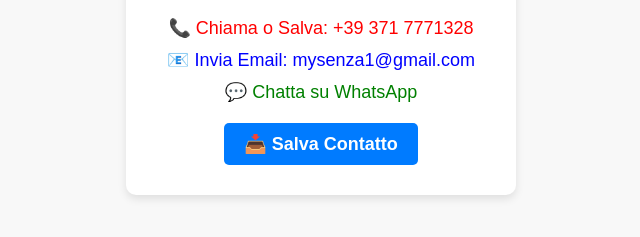
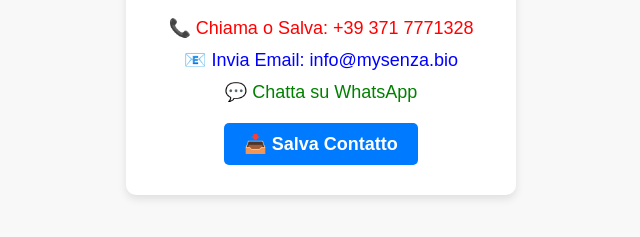
Before and after one commit to Anto161062/mysenza1, a plain HTML site: page index.html in a window 1280 px wide. Shown: the part 99-336 px from the top of the page, without its empty margins (319-959 px from the left). Drawn offline with Linux system fonts and the light colour scheme.

Commit message:
Update index.html

```diff
--- a/index.html
+++ b/index.html
@@ -52,7 +52,7 @@
     <div class="container">
         <h2>Salva il Contatto MySenza1</h2>
         <a href="tel:+393717771328" class="phone">📞 Chiama o Salva: +39 371 7771328</a>
-        <a href="mailto:mysenza1@gmail.com" class="email">📧 Invia Email: mysenza1@gmail.com</a>
+        <a href="mailto:info@mysenza.bio" class="email">📧 Invia Email: info@mysenza.bio</a>
         <a href="https://wa.me/393717771328" class="whatsapp">💬 Chatta su WhatsApp</a>
 
         <!-- Pulsante per salvare il contatto -->
```
